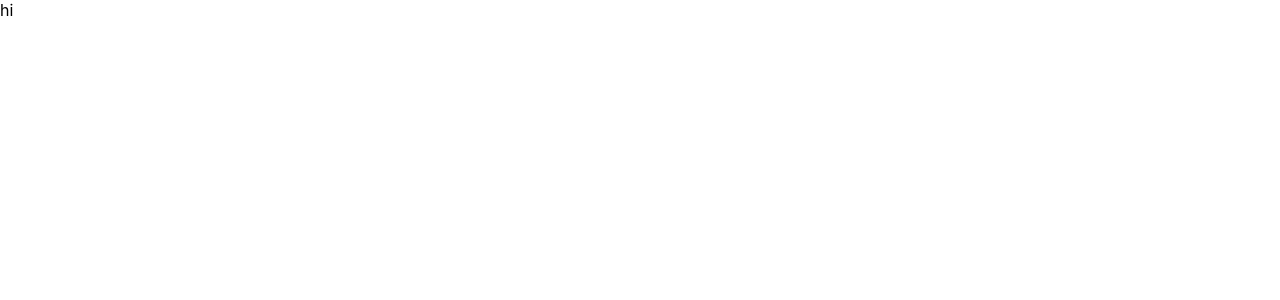
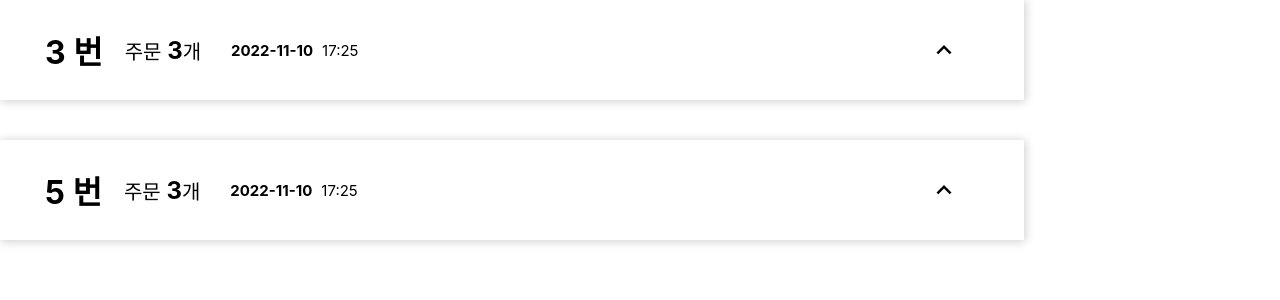
Before and after one commit to codestates-seb/seb40_main_021, a React (Create React App) app in the folder client/: page / in a window 1280 px wide. Shown: the top 300 px of the page. Built offline with nearby package versions, Linux system fonts and the light colour scheme.

Commit message:
📦 Compile:oderAlarmComponent 추가

```diff
--- a/client/package.json
+++ b/client/package.json
@@ -11,6 +11,7 @@
     "prettier": "^2.7.1",
     "react": "^18.2.0",
     "react-dom": "^18.2.0",
+    "react-icons": "^4.6.0",
     "react-redux": "^8.0.5",
     "react-router-dom": "^6.4.3",
     "react-scripts": "5.0.1",
--- a/client/src/App.js
+++ b/client/src/App.js
@@ -1,5 +1,6 @@
+import OrderAlarms from "./components/AdminComponents/StoreAlarm/OrderAlarms";
 function App() {
-  return <div className="App">hi</div>;
+  return <div className="App"><OrderAlarms></OrderAlarms></div>;
 }
 
 export default App;
--- /dev/null
+++ b/client/src/components/AdminComponents/StoreAlarm/OderAlarmStyle.js
@@ -0,0 +1,89 @@
+import styled, { keyframes } from "styled-components";
+
+const dropMenuList = keyframes`
+      0% {
+            opacity: 0;
+            transform: translate3d(0, -100%, 0);
+        }
+        to {
+            opacity: 1;
+            transform: translateZ(0);
+        }
+
+`;
+export const OrderListBox = styled.div`
+  display: ${(props) => (props.menuViewDetails ? "block" : "none")};
+
+  animation: ${dropMenuList} 0.3s;
+
+  > :nth-child(odd) {
+    background-color: rgb(246, 246, 246);
+  }
+  .orderList {
+    display: flex;
+    align-items: center;
+    height: 70px;
+    font-weight: bold;
+
+    > :first-child {
+      margin-left: 45px;
+      width: 25%;
+    }
+    > :nth-child(2) {
+      width: 25%;
+    }
+    > :nth-child(3) {
+      font-weight: 400;
+    }
+  }
+`;
+export const Order = styled.div`
+  border: ${(props) =>
+    props.menuViewDetails ? "3px solid rgb(255, 107, 0)" : "none"};
+  box-shadow: 1px 1px 10px 1px lightgray;
+  border-radius: 3px;
+  width: 80%;
+  height: auto;
+  font-size: 20px;
+  background-color: white;
+  margin-bottom: 40px;
+  .detailedMenu {
+    display: flex;
+    justify-content: end;
+    flex-grow: 1;
+    width: auto;
+  }
+  .detailedMenuIcon {
+    margin-right: 65px;
+    width: 30px;
+    height: 30px;
+    transform: ${(props) =>
+      props.menuViewDetails ? "scaleY(1)" : "scaleY(-1)"};
+    transition: 0.3s;
+  }
+  #oderInfo {
+    height: 100px;
+    width: 100%;
+    background-color: white;
+    display: flex;
+    align-items: center;
+    > :first-child {
+      font-size: 32px;
+      margin-left: 45px;
+      margin-right: 22px;
+    }
+    > div > b {
+      font-size: 24px;
+    }
+  }
+  #orderTime {
+    display: flex;
+    align-items: center;
+    font-size: 15px;
+    margin-left: 30px;
+    > :first-child {
+      font-weight: bold;
+      margin-right: 9px;
+    }
+  }
+`;
--- /dev/null
+++ b/client/src/components/AdminComponents/StoreAlarm/OrderAlarms.js
@@ -0,0 +1,76 @@
+import React from "react";
+import OrderAlram from "./OrderAlram";
+import styled from "styled-components";
+
+const OrderAlarms = () => {
+  const dummyData = {
+    data: [
+      {
+        id: 0,
+        tableNum: 3,
+        orders: [
+          {
+            id: 0,
+            menu: "김치찌개",
+            quantity: 1,
+            price: 7000,
+          },
+          {
+            id: 1,
+            menu: "처음처럼",
+            quantity: 2,
+            price: 4000,
+          },
+          {
+            id: 2,
+            menu: "카스",
+            quantity: 5,
+            price: 4000,
+          },
+        ],
+        orderTime: { date: "2022-11-10", time: "17:25" },
+        reqText: "김치찌개에 김치 빼주세요",
+      },
+      {
+        id: 1,
+        tableNum: 5,
+        orders: [
+          {
+            id: 0,
+            menu: "된장찌개",
+            quantity: 2,
+            price: 7000,
+          },
+          {
+            id: 1,
+            menu: "카스",
+            quantity: 5,
+            price: 4000,
+          },
+          {
+            id: 2,
+            menu: "공기밥",
+            quantity: 2,
+            price: 1000,
+          },
+        ],
+        orderTime: { date: "2022-11-10", time: "17:25" },
+        reqText: "김치찌개에 김치 빼주세요",
+      },
+    ],
+  };
+  return (
+    <MainContents>
+      {dummyData.data.map((menu, idx) => {
+        return <OrderAlram key={menu.id} menu={menu} idx={idx}></OrderAlram>;
+      })}
+    </MainContents>
+  );
+};
+
+export default OrderAlarms;
+
+const MainContents = styled.main`
+  width: 100%;
+  height: 100%;
+`;
--- /dev/null
+++ b/client/src/components/AdminComponents/StoreAlarm/OrderAlram.js
@@ -0,0 +1,48 @@
+import React, { useState } from "react";
+import { Order, OrderListBox } from "./OderAlarmStyle";
+import { MdExpandMore } from "react-icons/md";
+const OrderAlram = ({ menu, idx }) => {
+  const [menuViewDetails, setMenuViewDetails] = useState(false);
+
+  return (
+    <Order menuViewDetails={menuViewDetails} idx={idx}>
+      <div id="oderInfo">
+        <b>{`${menu.tableNum} 번`}</b>
+        <div>
+          주문 <b>{menu.orders.length}</b>개
+        </div>
+        <div id="orderTime">
+          <div>{`${menu.orderTime.date}`}</div>
+          <div>{`${menu.orderTime.time}`}</div>
+        </div>
+        <div
+          className="detailedMenu"
+          onClick={() => {
+            setMenuViewDetails(!menuViewDetails);
+          }}
+        >
+          <MdExpandMore
+            className="detailedMenuIcon"
+            menuViewDetails={menuViewDetails}
+          ></MdExpandMore>
+        </div>
+      </div>
+      <OrderListBox menuViewDetails={menuViewDetails}>
+        {menu.orders.map((order) => {
+          return (
+            <div className="orderList" key={order.id}>
+              <div> {order.menu}</div>
+              <div> {`${order.quantity}개`}</div>
+              <div> {`${order.price}원`}</div>
+            </div>
+          );
+        })}
+        <div className="orderList">
+          <b>{`요청사항 : ${menu.reqText}`}</b>
+        </div>
+      </OrderListBox>
+    </Order>
+  );
+};
+
+export default OrderAlram;
```
Also changed, not shown: client/src/assets/.js (deleted), client/src/components/.js (deleted), 1 other file (tests, documents, lock files or other folders).
